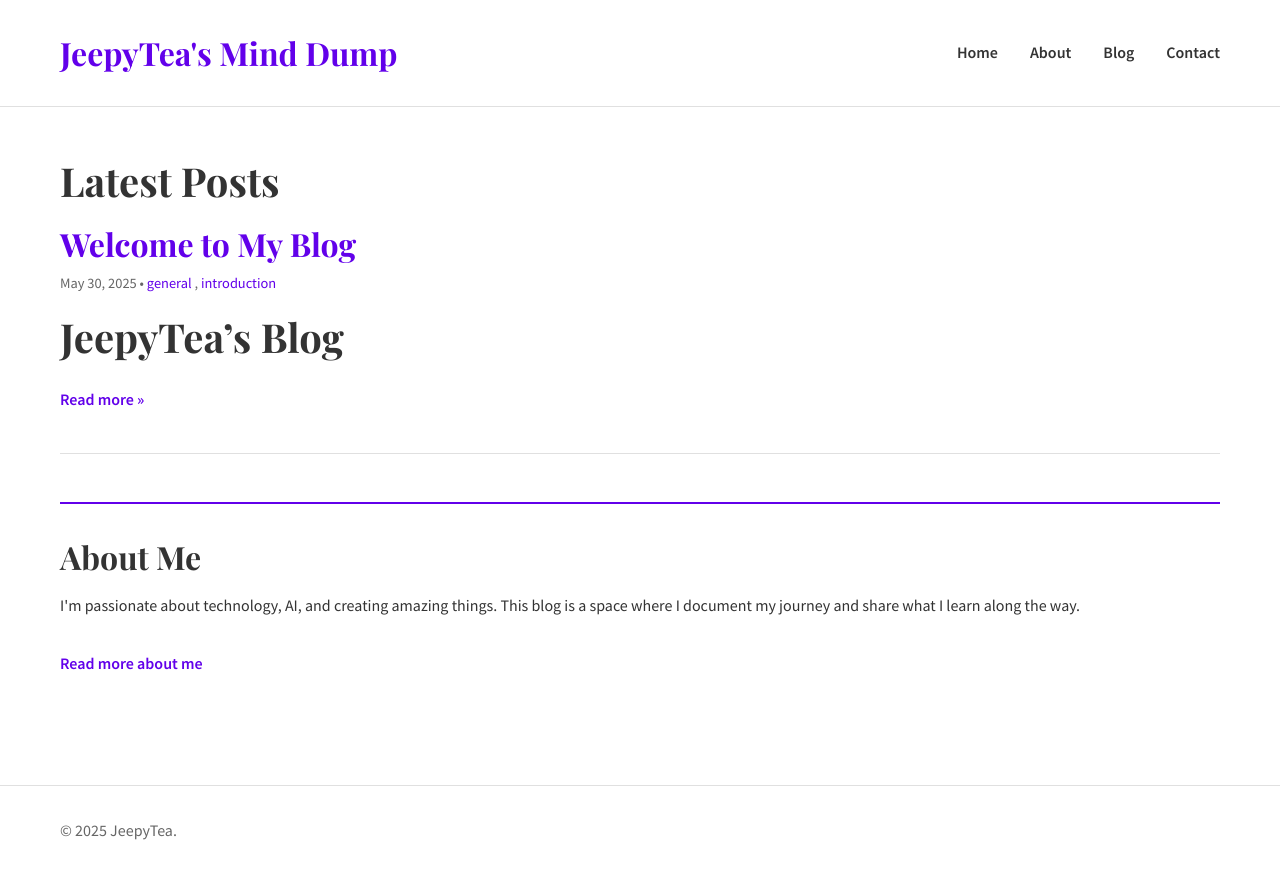
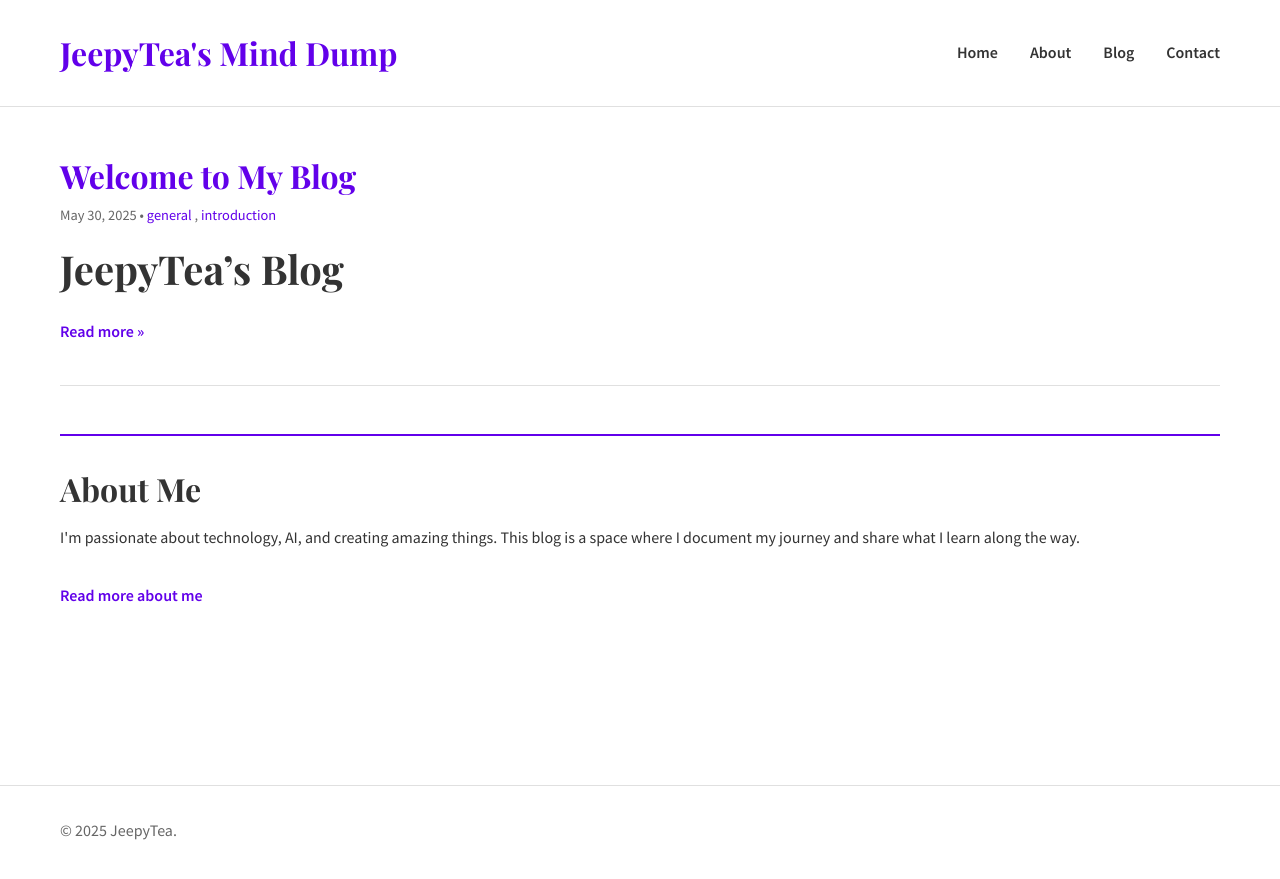
Before and after one commit to JeepyTea/jeepytea.github.io, a Jekyll site: the page built from index.md, in a window 1280 px wide. Shown: the top 879 px of the page. Built offline with Jekyll 4.4.1, drawn with Linux system fonts in a browser that asks for light colours.

Commit message:
chore: Remove latest posts heading from index

```diff
--- a/index.md
+++ b/index.md
@@ -2,8 +2,6 @@
 layout: default
 title: Home
 ---
-
-# Latest Posts
 
 {% for post in site.posts limit:5 %}
 <article class="post-preview">
```
